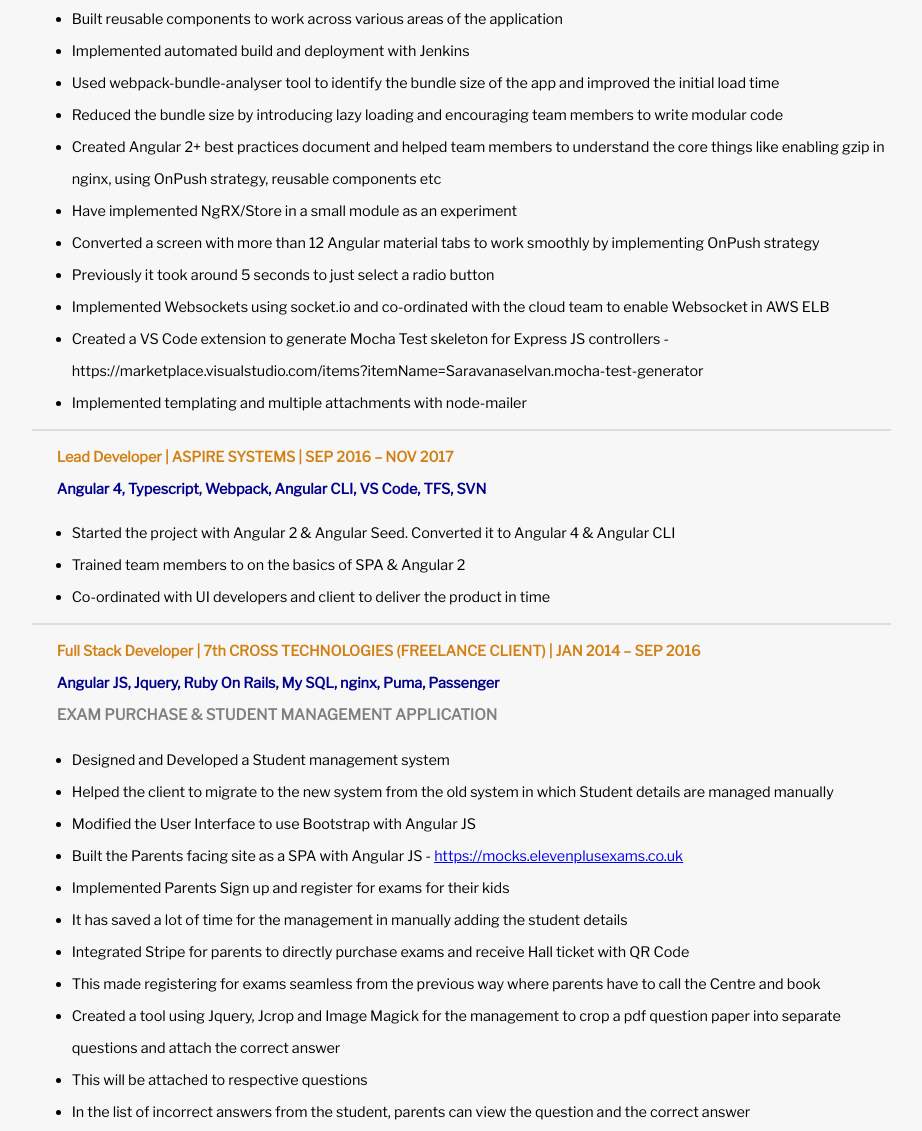
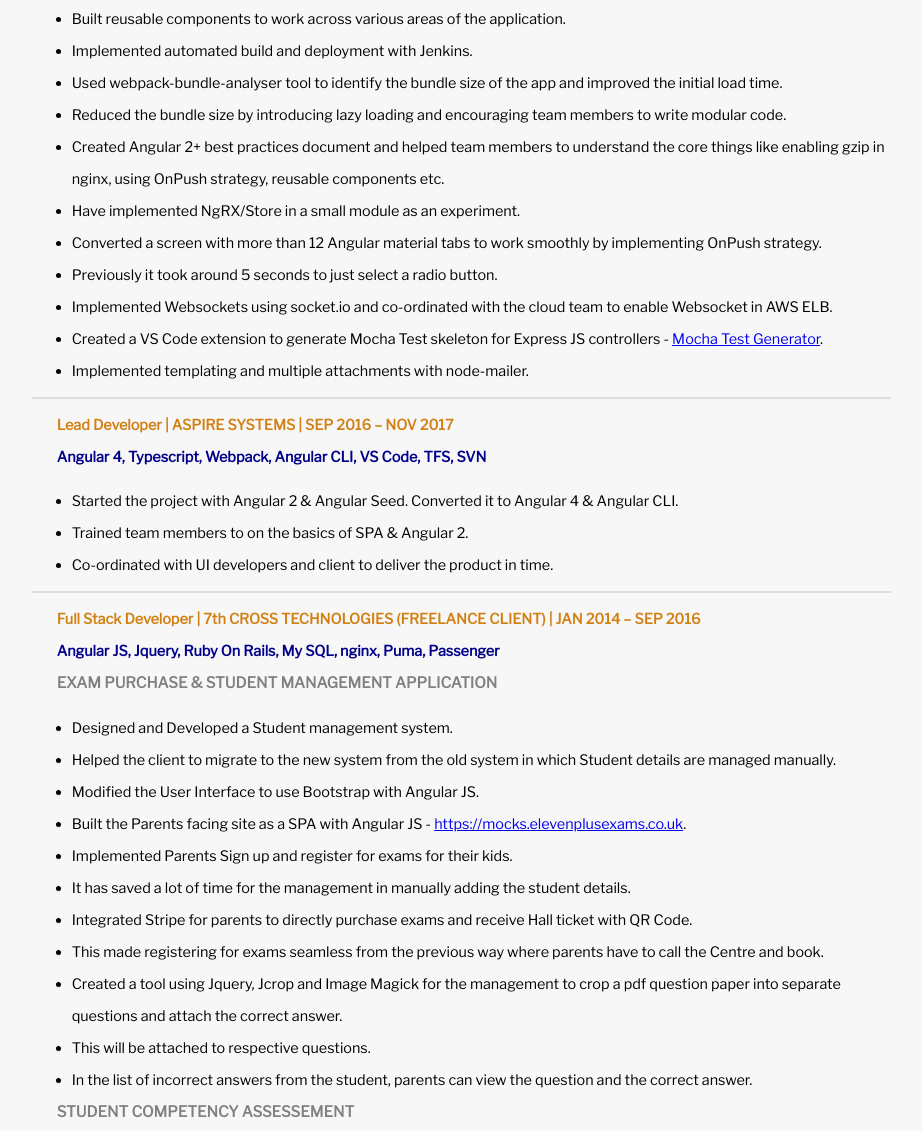
Before and after one commit to saravanaselvan/portfolio, a Gatsby site: page /resume in a window 1280 px wide. Shown: the part 864-1995 px from the top of the page, without its empty margins (286-1208 px from the left). Built offline with nearby package versions, Linux system fonts and the light colour scheme; Gatsby itself is replaced by a stand-in of ours.

Commit message:
added link to vs code marketplace

```diff
--- a/src/constants/projects.constants.js
+++ b/src/constants/projects.constants.js
@@ -9,17 +9,17 @@
       {
         title: "",
         responsibilities: [
-          "Built reusable components to work across various areas of the application",
-          "Implemented automated build and deployment with Jenkins",
-          "Used webpack-bundle-analyser tool to identify the bundle size of the app and improved the initial load time",
-          "Reduced the bundle size by introducing lazy loading and encouraging team members to write modular code",
-          "Created Angular 2+ best practices document and helped team members to understand the core things like enabling gzip in nginx, using OnPush strategy, reusable components etc",
-          "Have implemented NgRX/Store in a small module as an experiment",
-          "Converted a screen with more than 12 Angular material tabs to work smoothly by implementing OnPush strategy",
-          " Previously it took around 5 seconds to just select a radio button",
-          "Implemented Websockets using socket.io and co-ordinated with the cloud team to enable Websocket in AWS ELB",
-          "Created a VS Code extension to generate Mocha Test skeleton for Express JS controllers - https://marketplace.visualstudio.com/items?itemName=Saravanaselvan.mocha-test-generator",
-          "Implemented templating and multiple attachments with node-mailer",
+          "Built reusable components to work across various areas of the application.",
+          "Implemented automated build and deployment with Jenkins.",
+          "Used webpack-bundle-analyser tool to identify the bundle size of the app and improved the initial load time.",
+          "Reduced the bundle size by introducing lazy loading and encouraging team members to write modular code.",
+          "Created Angular 2+ best practices document and helped team members to understand the core things like enabling gzip in nginx, using OnPush strategy, reusable components etc.",
+          "Have implemented NgRX/Store in a small module as an experiment.",
+          "Converted a screen with more than 12 Angular material tabs to work smoothly by implementing OnPush strategy.",
+          " Previously it took around 5 seconds to just select a radio button.",
+          "Implemented Websockets using socket.io and co-ordinated with the cloud team to enable Websocket in AWS ELB.",
+          "Created a VS Code extension to generate Mocha Test skeleton for Express JS controllers - <a href='https://marketplace.visualstudio.com/items?itemName=Saravanaselvan.mocha-test-generator'>Mocha Test Generator</a>.",
+          "Implemented templating and multiple attachments with node-mailer.",
         ],
       },
     ],
@@ -34,9 +34,9 @@
       {
         title: "",
         responsibilities: [
-          "Started the project with Angular 2 & Angular Seed. Converted it to Angular 4 & Angular CLI",
-          "Trained team members to on the basics of SPA & Angular 2",
-          "Co-ordinated with UI developers and client to deliver the product in time",
+          "Started the project with Angular 2 & Angular Seed. Converted it to Angular 4 & Angular CLI.",
+          "Trained team members to on the basics of SPA & Angular 2.",
+          "Co-ordinated with UI developers and client to deliver the product in time.",
         ],
       },
     ],
@@ -51,25 +51,25 @@
       {
         title: "EXAM PURCHASE & STUDENT MANAGEMENT APPLICATION",
         responsibilities: [
-          "Designed and Developed a Student management system",
-          "Helped the client to migrate to the new system from the old system in which Student details are managed manually",
-          "Modified the User Interface to use Bootstrap with Angular JS",
-          "Built the Parents facing site as a SPA with Angular JS - <a href='https://mocks.elevenplusexams.co.uk'>https://mocks.elevenplusexams.co.uk</a>",
-          "Implemented Parents Sign up and register for exams for their kids",
-          "It has saved a lot of time for the management in manually adding the student details",
-          "Integrated Stripe for parents to directly purchase exams and receive Hall ticket with QR Code",
-          " This made registering for exams seamless from the previous way where parents have to call the Centre and book",
-          "Created a tool using Jquery, Jcrop and Image Magick for the management to crop a pdf question paper into separate questions and attach the correct answer",
-          " This will be attached to respective questions",
-          "In the list of incorrect answers from the student, parents can view the question and the correct answer",
+          "Designed and Developed a Student management system.",
+          "Helped the client to migrate to the new system from the old system in which Student details are managed manually.",
+          "Modified the User Interface to use Bootstrap with Angular JS.",
+          "Built the Parents facing site as a SPA with Angular JS - <a href='https://mocks.elevenplusexams.co.uk'>https://mocks.elevenplusexams.co.uk</a>.",
+          "Implemented Parents Sign up and register for exams for their kids.",
+          "It has saved a lot of time for the management in manually adding the student details.",
+          "Integrated Stripe for parents to directly purchase exams and receive Hall ticket with QR Code.",
+          " This made registering for exams seamless from the previous way where parents have to call the Centre and book.",
+          "Created a tool using Jquery, Jcrop and Image Magick for the management to crop a pdf question paper into separate questions and attach the correct answer.",
+          " This will be attached to respective questions.",
+          "In the list of incorrect answers from the student, parents can view the question and the correct answer.",
         ],
       },
       {
         title: "STUDENT COMPETENCY ASSESSEMENT",
         responsibilities: [
-          "Migrated a student competency assessment application for students from legacy Flash app to Web application with Angular JS & ROR",
-          "There was already a migration effort happened using Jquery from Flash. It was running as a separate application",
-          "Once the Angular JS app was ready, I have migrated data from the Jquery based app to the new app",
+          "Migrated a student competency assessment application for students from legacy Flash app to Web application with Angular JS & ROR.",
+          "There was already a migration effort happened using Jquery from Flash. It was running as a separate application.",
+          "Once the Angular JS app was ready, I have migrated data from the Jquery based app to the new app.",
         ],
       },
     ],
@@ -84,10 +84,10 @@
       {
         title: "",
         responsibilities: [
-          "Led a team of 4 members in enhancing and supporting the client's Expenses Claims System",
-          "Involved in development, bug-fixing, support and documentation",
-          "I have initiated and implemented the proper issue tracking procedure by communicating with the end users",
-          "Have implemented a JQuery Plugin to move items between 2 listboxes (all items, single & selected item)",
+          "Led a team of 4 members in enhancing and supporting the client's Expenses Claims System.",
+          "Involved in development, bug-fixing, support and documentation.",
+          "I have initiated and implemented the proper issue tracking procedure by communicating with the end users.",
+          "Have implemented a JQuery Plugin to move items between 2 listboxes (all items, single & selected item).",
         ],
       },
     ],
@@ -102,9 +102,9 @@
       {
         title: "",
         responsibilities: [
-          "Requirements gathering, analysis and development",
-          "Co-ordinating with the customers during development and support",
-          "Production Support: Bug fixing, testing and implementation",
+          "Requirements gathering, analysis and development.",
+          "Co-ordinating with the customers during development and support.",
+          "Production Support: Bug fixing, testing and implementation.",
         ],
       },
     ],
```
